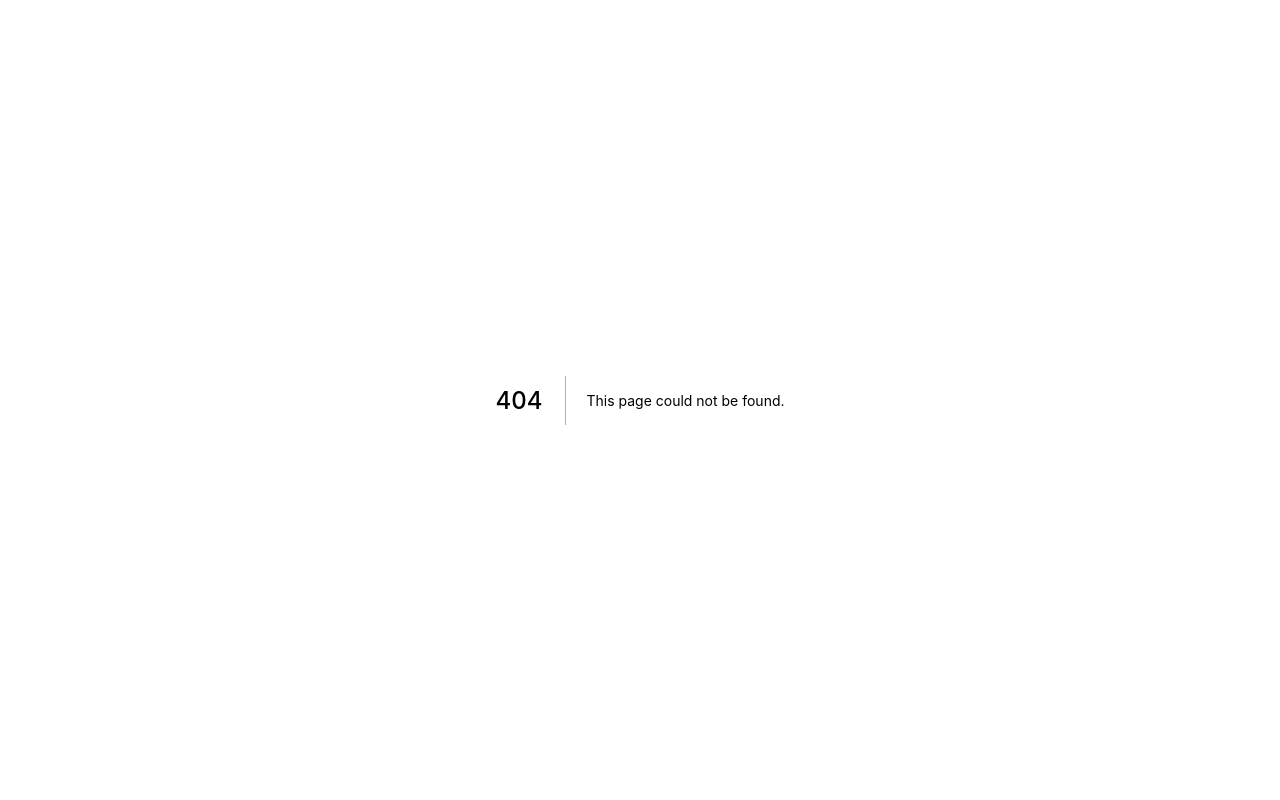
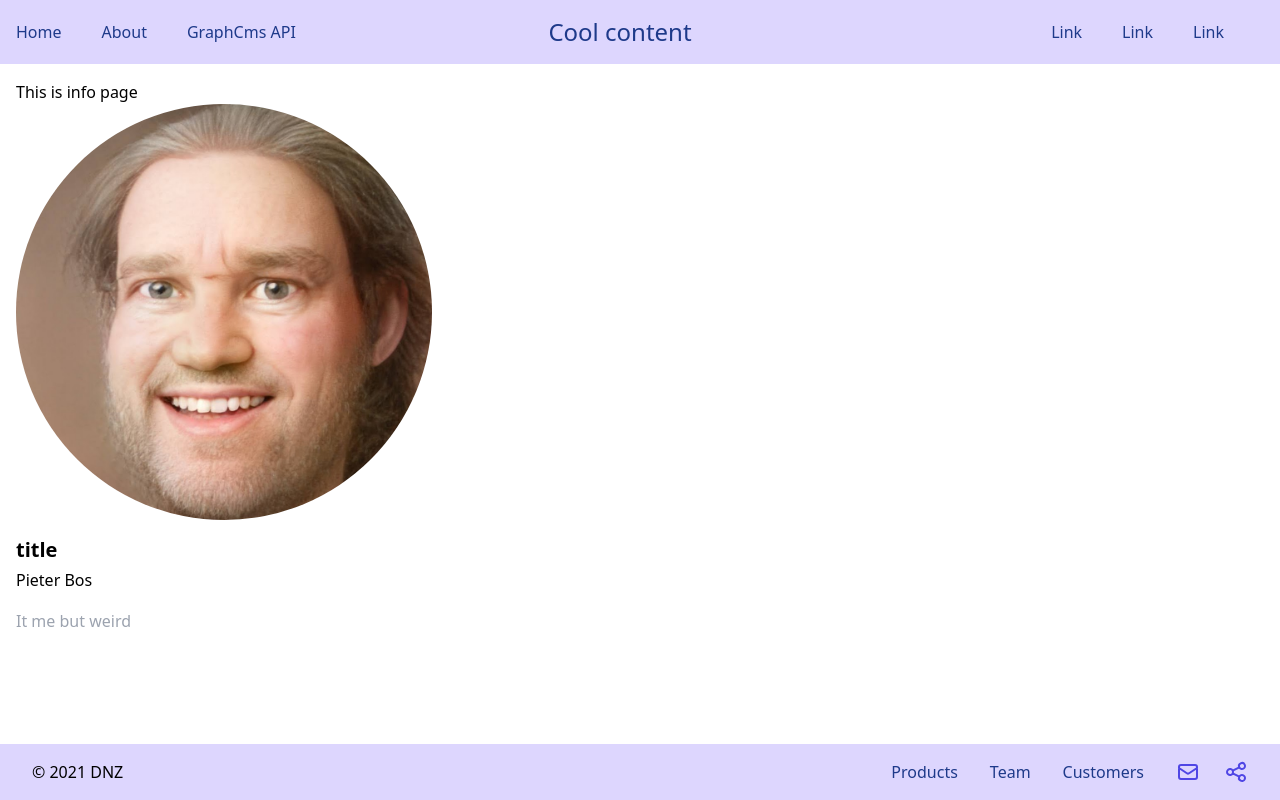
Before and after one commit to pieterdnz/ws-cool-content-site, a Next.js app: page /info in a window 1280 px wide. Before the commit this address had no page. Built offline with nearby package versions, Linux system fonts and the light colour scheme.

Commit message:
added info page

```diff
--- a/components/Layout.tsx
+++ b/components/Layout.tsx
@@ -1,7 +1,7 @@
 import React, { ReactNode } from 'react';
-import Link from 'next/link';
+
 import Head from 'next/head';
-import { LinkItem } from './LinkItem';
+
 import { Header } from './Header';
 import { Footer } from './Footer';
 
--- a/components/Profile.tsx
+++ b/components/Profile.tsx
@@ -1,8 +1,8 @@
 import { IProfile } from '../interfaces';
 
 export const Profile = ({ title, description, imageUrl }: IProfile) => (
-	<div className='md:w-1/3 p-8'>
-		<img className='w-1/3 mx-auto mb-4 rounded-full' src={`${imageUrl}`} alt='' />
+	<div className='md:w-1/3'>
+		<img className='mx-auto mb-4 rounded-full' src={`${imageUrl}`} alt='' />
 		<h3 className='text-xl mb-1 font-semibold font-heading'>title</h3>
 		<span>{title}</span>
 		<p className='mt-4 text-gray-400 leading-relaxed'>{description}</p>
--- /dev/null
+++ b/pages/info.tsx
@@ -0,0 +1,11 @@
+import Layout from '../components/Layout';
+import { Profile } from '../components/Profile';
+
+const InfoPage = () => (
+	<Layout title='Info'>
+		<p>This is info page</p>
+		<Profile id='1' description='It me but weird' title='Pieter Bos' imageUrl='/me.jpg' />
+	</Layout>
+);
+
+export default InfoPage;
```
